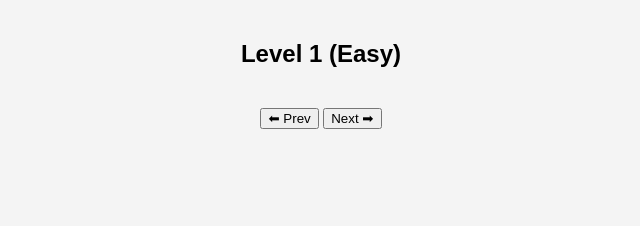
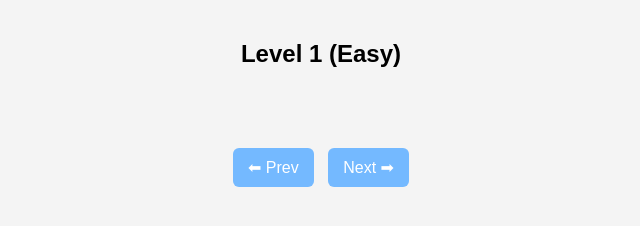
Before and after one commit to sommotisubbeni-wq/Math-Master, a plain HTML site: page index.html in a window 1280 px wide. Shown: the whole page, without its empty margins (319-959 px from the left). Drawn offline with Linux system fonts and the light colour scheme.

Commit message:
Update style.css

```diff
--- a/style.css
+++ b/style.css
@@ -1,11 +1,11 @@
 body {
   font-family: Arial, sans-serif;
+  background: #f4f4f4;
+  margin: 0;
+  padding: 20px;
   display: flex;
   flex-direction: column;
   align-items: center;
-  background: #f4f4f4;
-  margin: 0;
-  padding: 20px;
 }
 
 h2 {
@@ -40,6 +40,7 @@ h2 {
 .numbers {
   display: flex;
   gap: 10px;
+  margin-bottom: 20px;
 }
 
 .number {
@@ -54,3 +55,21 @@ h2 {
   font-weight: bold;
   cursor: grab;
 }
+
+.controls {
+  margin-top: 15px;
+}
+
+button {
+  padding: 10px 15px;
+  margin: 5px;
+  font-size: 16px;
+  border: none;
+  border-radius: 6px;
+  cursor: pointer;
+  background: #74b9ff;
+  color: white;
+}
+button:hover {
+  background: #0984e3;
+}
```
